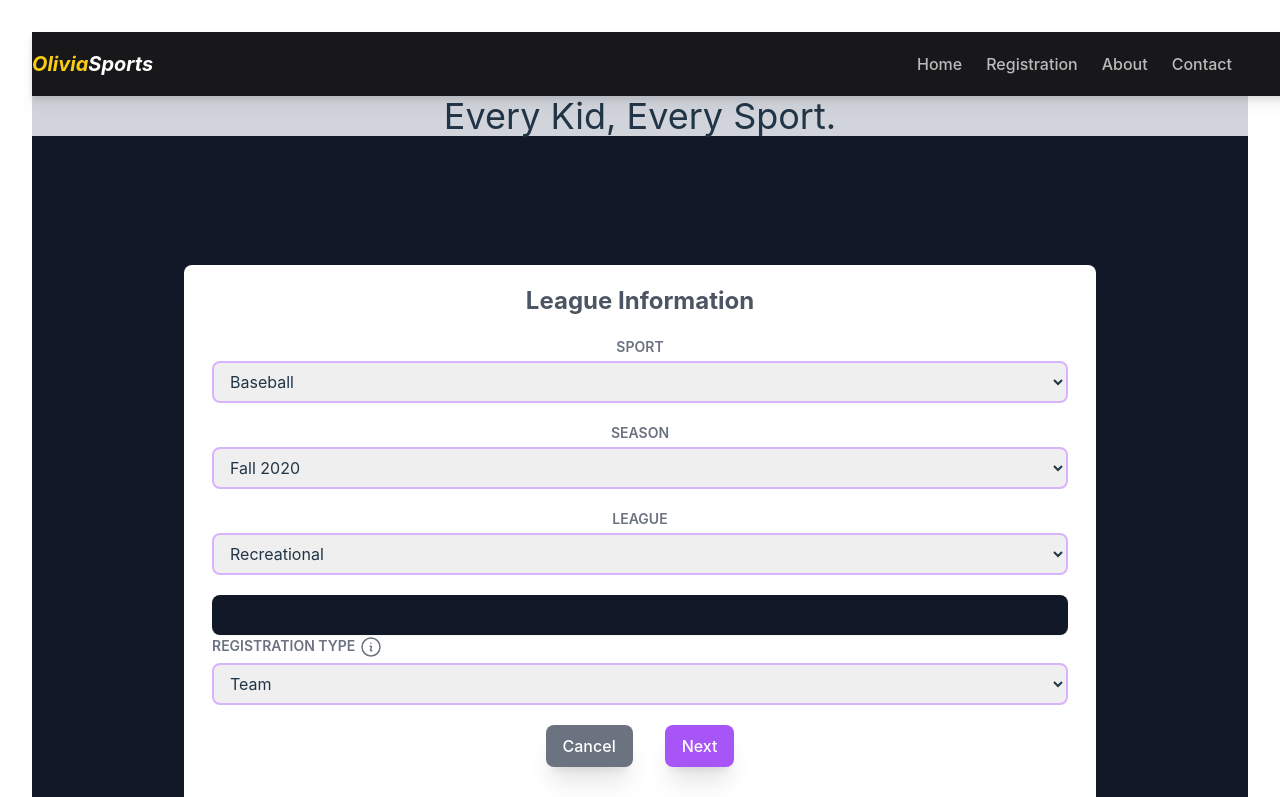
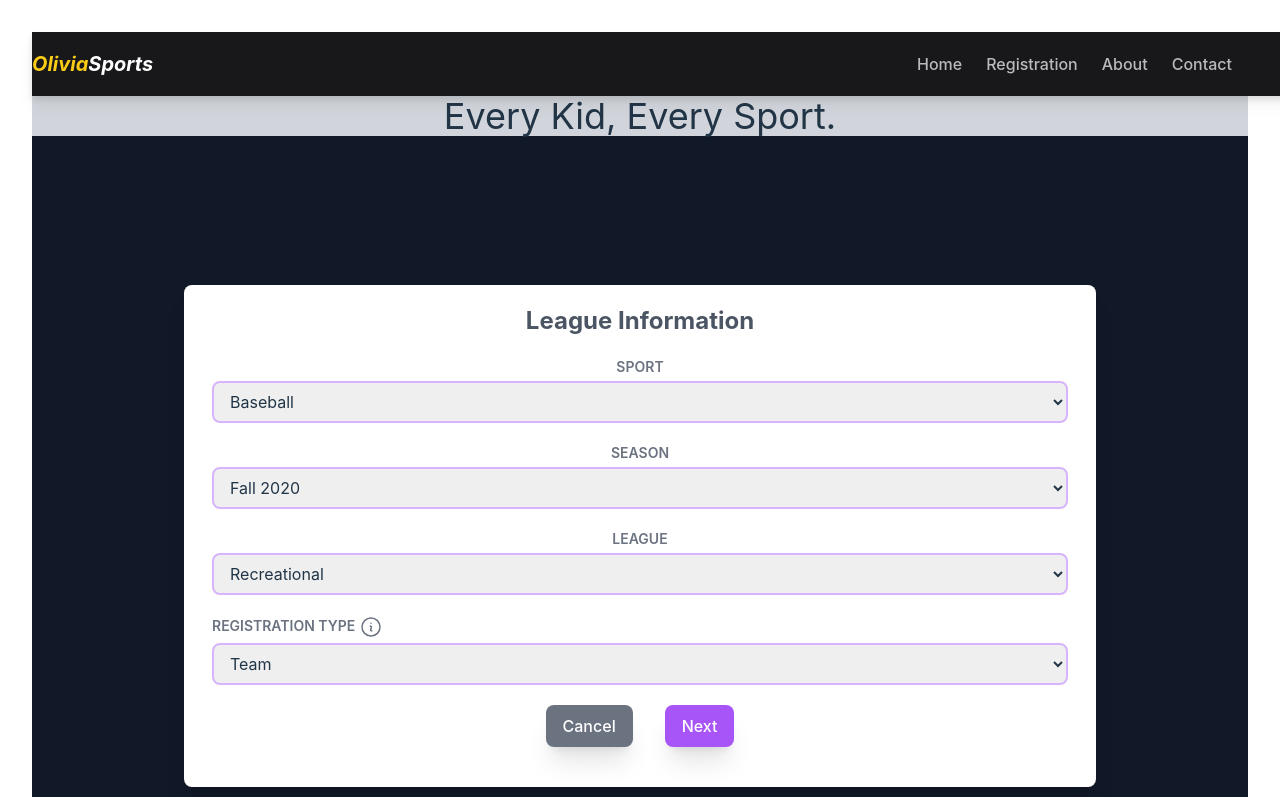
Before and after one commit to 21221086/vitejs-vite-vtvgmr, a Vue app: page /register in a window 1280 px wide. Shown: the top 797 px of the page. Built offline with nearby package versions, Linux system fonts and the light colour scheme.

Commit message:
2 files modified

```diff
--- a/src/components/InfoText.vue
+++ b/src/components/InfoText.vue
@@ -4,9 +4,7 @@
 
 <script>
 export default {
-  name: 'textToDisplay',
-  props: {
-    label: String,
-  },
+  name: 'InfoText',
+  props: ['textToDisplay'],
 };
 </script>
--- a/src/pages/Register.vue
+++ b/src/pages/Register.vue
@@ -46,7 +46,7 @@
         </div>
 
         <div class="grid grid-cols-1 mt-5 mx-7">
-          <InfoText v-show="true" textToDisplay="Are you a coach registering a team or a parent registering a player?"></InfoText>
+          <InfoText v-show="registrationHover" textToDisplay="Are you a coach registering a team or a parent registering a player?"></InfoText>
           <label class="text-left uppercase md:text-sm text-xs text-gray-500 text-light font-semibold">Registration Type
             <InfoIcon v-on:click="showRegistrationHover" class="inline"></InfoIcon>
           </label>
```
